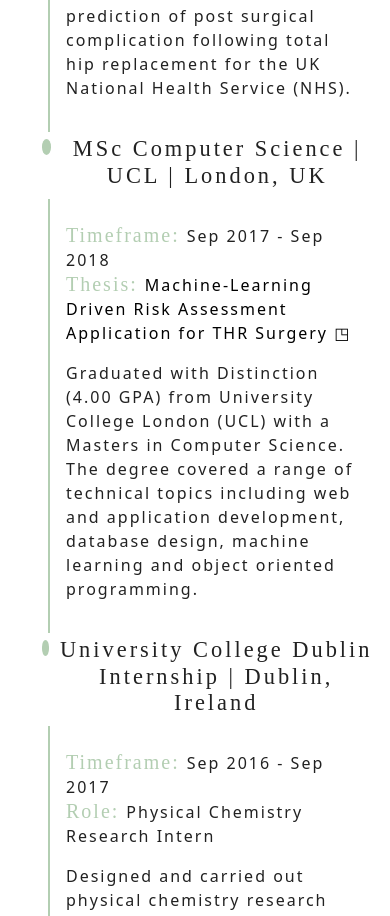
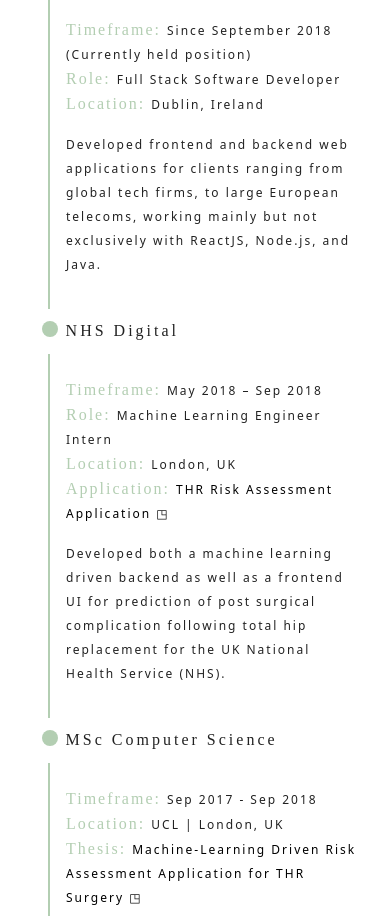
Before and after one commit to phoenixfire07/my-app, a React (Create React App) app: page / in a window 390 px wide. Shown: the part 3402-4318 px from the top of the page. Built offline with nearby package versions, Linux system fonts and the light colour scheme.

Commit message:
Updates for mobile

```diff
--- a/public/index.html
+++ b/public/index.html
@@ -2,7 +2,6 @@
 <html lang="en">
   <head>
     <meta charset="utf-8" />
-    <link rel="shortcut icon" href="%PUBLIC_URL%/favicon.ico" />
     <meta name="viewport" content="width=device-width, initial-scale=1" />
     <meta name="theme-color" content="#000000" />
     <!--
@@ -21,7 +20,7 @@
       work correctly both with client-side routing and a non-root public URL.
       Learn how to configure a non-root public URL by running `npm run build`.
     -->
-    <title>React App</title>
+    <title>Phoebe Staab</title>
   </head>
   <body>
     <noscript>You need to enable JavaScript to run this app.</noscript>
--- a/src/App.scss
+++ b/src/App.scss
@@ -12,11 +12,11 @@
   }
 
   .about-right{
-    height: 50vh;
+    height: 70vh;
   }
 
   .skillset-section{
-    height: 50vh;
+    height: 70vh;
   }
 
   .experience-section-title{
@@ -47,10 +47,27 @@
 
   .sticky{
     position: relative;
-    height: 50vh !important;
+    height: 70vh !important;
   }
 
   .headings{
     font-size: 2.5rem;
   }
+
+  .MuiTypography-body1{
+    font-size: .75rem !important;
+  }
+
+  .experience-section-heading{
+    font-size: 1rem;
+  }
+
+  .experience-title{
+    font-size: 1rem;
+    margin-top: -.8rem;
+  }
+
+  .contact-container {
+    height: 30rem;
+  }
 }
--- a/src/components/Experience.js
+++ b/src/components/Experience.js
@@ -18,14 +18,14 @@
         </ScrollAnimation>
             <div className="experience-list d-flex justify-content-center">
                 <div className="row">
-                    <div className="col-md-3 experience-column"></div>
-                    <div className="col-md-6 pl-5">
+                    <div className="col-md-2 experience-column"></div>
+                    <div className="col-md-8 pl-5">
                     {experienceData.map((experience) =>
                     <ScrollAnimation animateIn='fadeIn' animateOut='fadeOut'>
                         <ExpansionPanel expanded>
                             <ExpansionPanelSummary>
                                 <div className="experience-step mr-2"></div>
-                                <h6 className="experience-title">{experience.name} | {experience.location_city}</h6>
+                                <h6 className="experience-title">{experience.name}</h6>
                             </ExpansionPanelSummary>
                             <ExpansionPanelDetails>
                                 <Typography>
@@ -35,6 +35,12 @@
                                     {experience.role_name &&
                                     <div>
                                         <span className="experience-section-heading">Role: </span><span>{experience.role_name}</span>
+                                        <br></br>
+                                    </div>
+                                    }
+                                    {experience.location_city &&
+                                    <div>
+                                        <span className="experience-section-heading">Location: </span><span>{experience.location_city}</span>
                                         <br></br>
                                     </div>
                                     }
--- a/src/components/Skillset.js
+++ b/src/components/Skillset.js
@@ -74,7 +74,7 @@
                         </div>
                         <div className="w-100 skillset-section">
                             <ScrollAnimation animateIn='fadeInDown' animateOut='fadeOutDown'>
-                                <div className="skill-title d-flex justify-content-start pl-4 light">Other Technologies</div>
+                                <div className="skill-title d-flex justify-content-start pl-4 light">Tooling</div>
                             </ScrollAnimation>
                             <div className="d-flex justify-content-center align-items-center flex-column h-100">
                                 {otherSkillsData.map((oSkill) =>
--- a/src/data/experience.js
+++ b/src/data/experience.js
@@ -23,10 +23,10 @@
     "type":"school",
     "about":null,
     "years":"Sep 2017 - Sep 2018",
-    "location_city":"London, UK",
+    "location_city":"UCL | London, UK",
     "role_name": null,
     "responsibilities":"Graduated with Distinction (4.00 GPA) from University College London (UCL) with a Masters in Computer Science. The degree covered a range of technical topics including web and application development, database design, machine learning and object oriented programming.",
-    "name":"MSc Computer Science | UCL",
+    "name":"MSc Computer Science",
     "thesis_name": "Machine-Learning Driven Risk Assessment Application for THR Surgery",
     "thesis_link":"https://www.slideshare.net/slideshow/embed_code/key/EizCmkxNTSEBVx"
 
@@ -35,18 +35,18 @@
     "type":"work",
     "about":null,
     "years":"Sep 2016 - Sep 2017",
-    "location_city":"Dublin, Ireland",
+    "location_city":"UCD | Dublin, Ireland",
     "role_name":"Physical Chemistry Research Intern",
     "responsibilities":"Designed and carried out physical chemistry research analysing and quantifying conjugated polymers flowing through a microfluidic channel by fluorecence.",
-    "name":"University College Dublin Internship",
+    "name":"Chemistry Internship",
   },
   {
     "type":"school",
     "about":null,
     "years":"Sep 2013 - Sep 2017",
-    "location_city":"Dublin, Ireland",
+    "location_city":"UCD | Dublin, Ireland",
     "responsibilities":"Graduated with first class honours (3.89 GPA) from University College Dublin (UCD) with a bachelor's degree in chemistry, specialising in physical analyitical chemistry.",
-    "name":"BSc (Hons) Computer Science | UCD ",
+    "name":"BSc (Hons) Chemistry",
     "thesis_name": "Counting of conjugated polymer nanoparticles in a microfluidic channel by fluorescence.",
     "thesis_link":"https://www.slideshare.net/slideshow/embed_code/key/MJb2KjlNrQ1v1a"
   },
@@ -54,9 +54,9 @@
     "type":"work",
     "about":null,
     "years":"May 2016 - August 2016",
-    "location_city":"Brisbane, Australia",
+    "location_city":"University of Queensland | Brisbane, Australia",
     "role_name":"Chemistry Research Intern",
     "responsibilities":"Responsible for designing and executing experiments which analysed aromatic compounds formed as a result of fermentation of beer and cider.",
-    "name":"University of Queensland Intern"
+    "name":"Chemistry Internship"
   }
 ];
--- a/src/styles/Experience.scss
+++ b/src/styles/Experience.scss
@@ -3,8 +3,8 @@
 }
 
 .experience-step{
-  height: 1rem;
-  width:1rem;
+  height: 16px;
+  width:16px;
   background-color: rgb(179, 206, 178);
   border-radius: 100%;
   margin-left: -.4rem;
@@ -26,7 +26,7 @@
 }
 
 .experience-section-heading{
-  font-size: 1.25rem !important;
+  font-size: 1.25rem;
   color: $green;
   font-family: $headings;
 }
```
Also changed, not shown: 1 other file (tests, documents, lock files or other folders).
